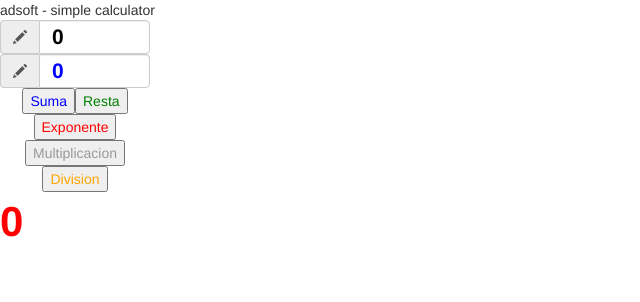
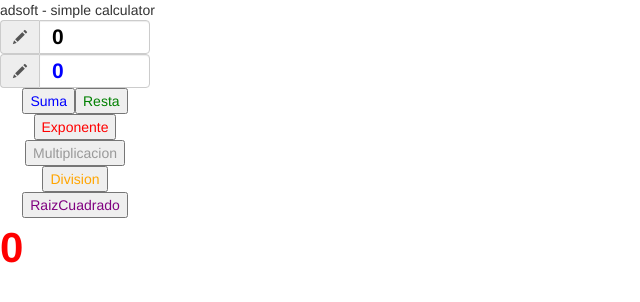
Before and after one commit to Salvav7/testing-calculator, an Angular app: page / in a window 1280 px wide. Shown: the top 302 px of the page, without its empty margins (0-640 px from the left). Built offline with nearby package versions, Linux system fonts and the light colour scheme.

Commit message:
add raiz

```diff
--- a/src/app/ui/ui.component.css
+++ b/src/app/ui/ui.component.css
@@ -48,3 +48,8 @@
     cursor: pointer;
     color: orange;
 }
+
+.square-button {
+    cursor: pointer;
+    color: purple;
+}
--- a/src/app/ui/ui.component.html
+++ b/src/app/ui/ui.component.html
@@ -20,6 +20,7 @@
     <button class="operation-button exp-button" (click)="exp()">Exponente</button>
     <button class="operation-button miltiplication-button" (click)="multiplication()">Multiplicacion</button>
     <button class="operation-button division-button" (click)="division()">Division</button>
+    <button class="operation-button square-button" (click)="sqrt()">RaizCuadrado</button>
 
 
 </div>
--- a/src/app/ui/ui.component.ts
+++ b/src/app/ui/ui.component.ts
@@ -4,6 +4,7 @@ import { substraction } from "../substraction/substraction";
 import { exp } from "../exp/exp";
 import { multiplication } from "../multiplication/multiplication";
 import { division } from "../division/division";
+import { sqrt } from "../sqrt/sqrt";
 
 @Component({
   selector: "app-ui",
@@ -48,4 +49,10 @@ export class UiComponent implements OnInit {
     myresult = division(this.operator1, this.operator2);
     this.result = myresult;
   }
+
+  sqrt() {
+    let myresult = 0;
+    myresult = sqrt(this.operator1);
+    this.result = myresult;
+  }
 }
```
Also changed, not shown: 1 other file (tests, documents, lock files or other folders).
